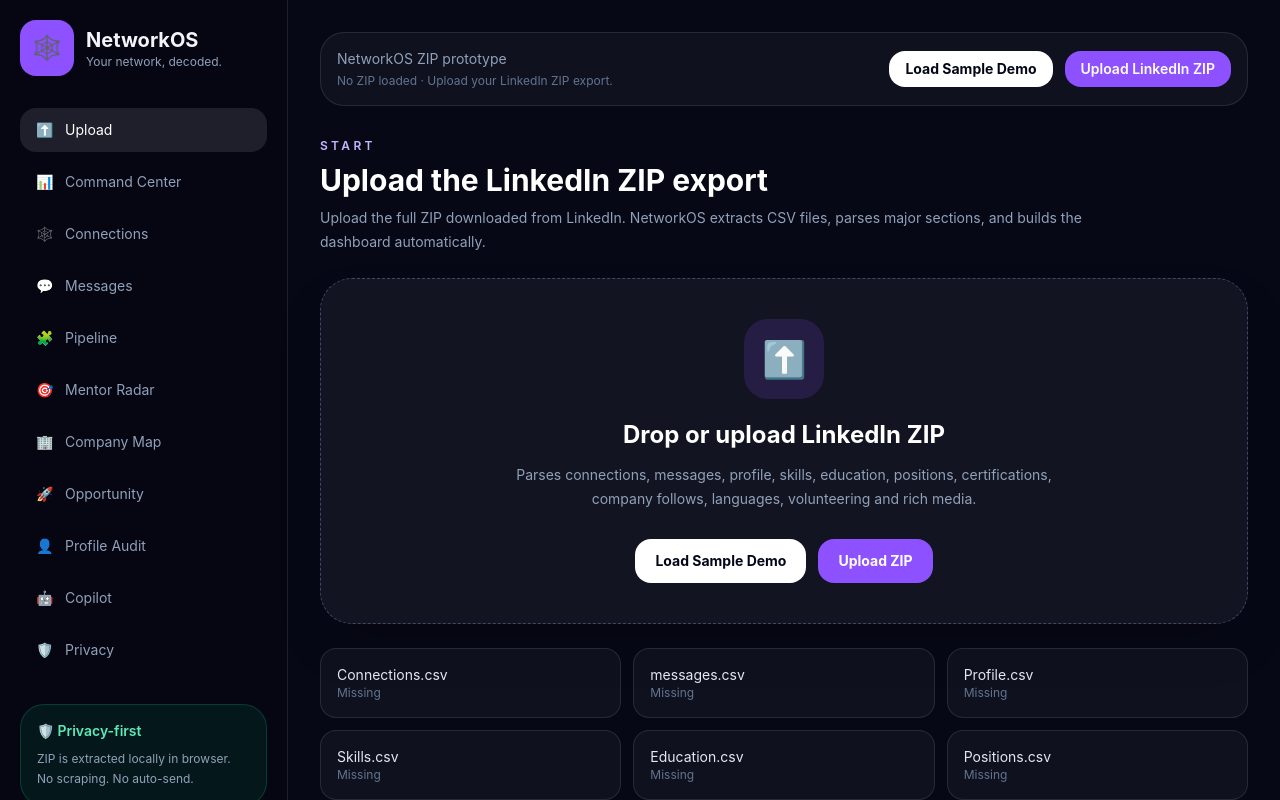
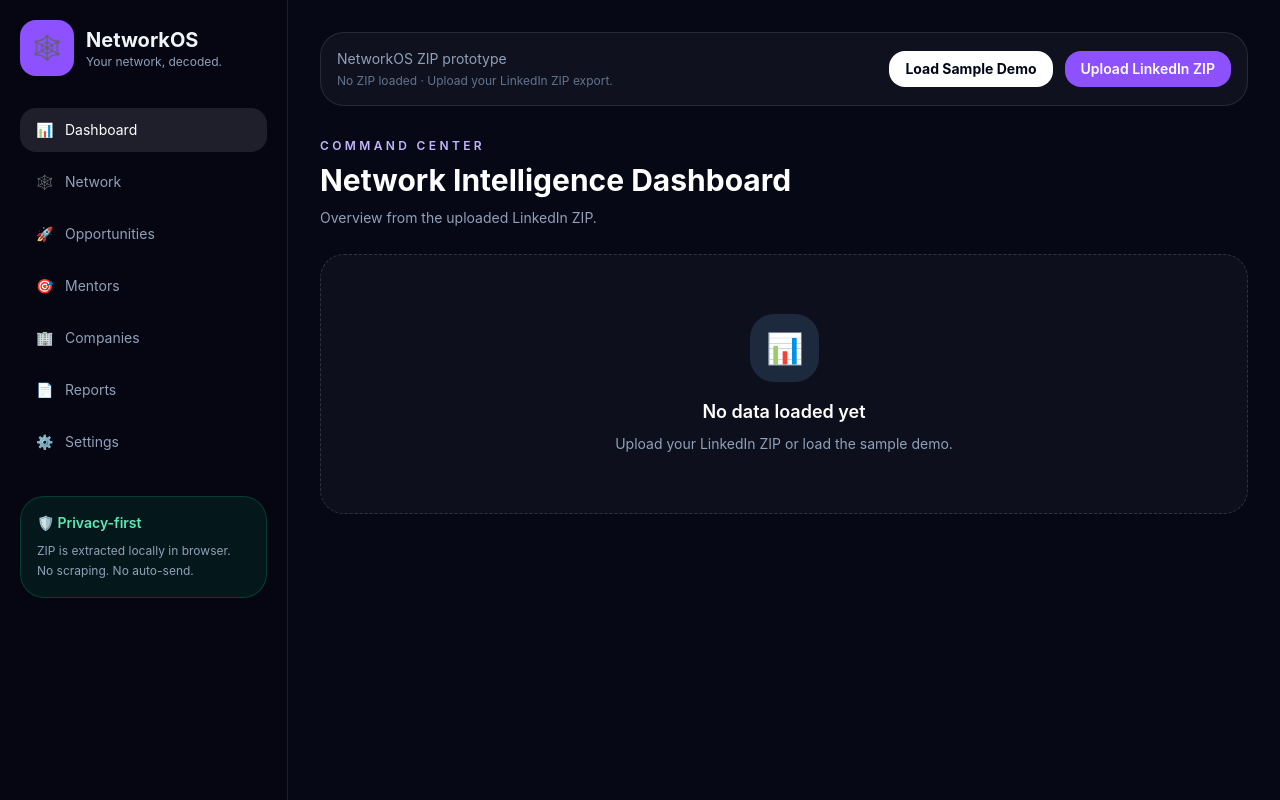
Before and after one commit to powaromkar691-del/network_os, a React (Vite) app: page / in a window 1280 px wide. Shown: the top 800 px of the page. Built offline with nearby package versions, Linux system fonts and the light colour scheme.

Commit message:
refactor: consolidate network tools into network hub

```diff
--- a/src/App.jsx
+++ b/src/App.jsx
@@ -1,3 +1,6 @@
+import NetworkView from "./views/NetworkView";
+import ReportsView from "./views/ReportsView";
+import SettingsView from "./views/SettingsView";
 import { useMemo, useState } from "react";
 
 import {
@@ -49,8 +52,7 @@
 }
 
 export default function App() {
-  const [active, setActive] = useState("upload");
-
+  const [active, setActive] = useState("dashboard");
   const [connections, setConnections] = useState([]);
   const [messages, setMessages] = useState([]);
   const [files, setFiles] = useState([]);
@@ -294,17 +296,13 @@
   }
 
   const nav = [
-    ["upload", "Upload", "⬆️"],
-    ["dashboard", "Command Center", "📊"],
-    ["connections", "Connections", "🕸️"],
-    ["messages", "Messages", "💬"],
-    ["pipeline", "Pipeline", "🧩"],
-    ["mentor", "Mentor Radar", "🎯"],
-    ["company", "Company Map", "🏢"],
-    ["opportunity", "Opportunity", "🚀"],
-    ["profile", "Profile Audit", "👤"],
-    ["copilot", "Copilot", "🤖"],
-    ["privacy", "Privacy", "🛡️"]
+    ["dashboard", "Dashboard", "📊"],
+    ["network", "Network", "🕸️"],
+    ["opportunity", "Opportunities", "🚀"],
+    ["mentor", "Mentors", "🎯"],
+    ["company", "Companies", "🏢"],
+    ["reports", "Reports", "📄"],
+    ["settings", "Settings", "⚙️"]
   ];
 
   return (
@@ -420,46 +418,10 @@
             />
           )}
 
-          {active === "connections" && (
-            <ConnectionsView
-              connections={connections}
-              filteredConnections={filteredConnections}
-              domains={domains}
-              seniorities={seniorities}
-              query={query}
-              setQuery={setQuery}
-              domainFilter={domainFilter}
-              setDomainFilter={setDomainFilter}
-              seniorityFilter={seniorityFilter}
-              setSeniorityFilter={setSeniorityFilter}
-              showEmails={showEmails}
-              setShowEmails={setShowEmails}
-              setSelectedContactId={setSelectedContactId}
-              selectedContact={selectedContact}
-            />
-          )}
 
-          {active === "messages" && (
-            <MessagesView
-              messages={messages}
-              conversations={conversations}
-              activeConversation={activeConversation}
-              setSelectedConversation={setSelectedConversationId}
-              ownName={ownName}
-              setOwnName={setOwnName}
-              reclassifyMessagesWithName={reclassifyMessagesWithName}
-              showMessages={showMessages}
-              setShowMessages={setShowMessages}
-              metrics={metrics}
-            />
-          )}
 
-          {active === "pipeline" && (
-            <PipelineView
-              connections={connections}
-              pipelineColumns={pipelineColumns}
-            />
-          )}
+
+
 
           {active === "mentor" && (
             <MentorView mentorList={mentorList} />
@@ -494,6 +456,60 @@
           {active === "privacy" && (
             <PrivacyView />
           )}
+
+          {active === "network" && (
+            <NetworkView
+              ConnectionsComponent={
+                <ConnectionsView
+                  connections={connections}
+                  filteredConnections={filteredConnections}
+                  domains={domains}
+                  seniorities={seniorities}
+                  query={query}
+                  setQuery={setQuery}
+                  domainFilter={domainFilter}
+                  setDomainFilter={setDomainFilter}
+                  seniorityFilter={seniorityFilter}
+                  setSeniorityFilter={setSeniorityFilter}
+                  showEmails={showEmails}
+                  setShowEmails={setShowEmails}
+                  setSelectedContactId={setSelectedContactId}
+                  selectedContact={selectedContact}
+                />
+              }
+              MessagesComponent={
+                <MessagesView
+                  messages={messages}
+                  conversations={conversations}
+                  activeConversation={activeConversation}
+                  setSelectedConversation={setSelectedConversationId}
+                  ownName={ownName}
+                  setOwnName={setOwnName}
+                  reclassifyMessagesWithName={
+                    reclassifyMessagesWithName
+                  }
+                  showMessages={showMessages}
+                  setShowMessages={setShowMessages}
+                  metrics={metrics}
+                />
+              }
+              PipelineComponent={
+                <PipelineView
+                  connections={connections}
+                  pipelineColumns={pipelineColumns}
+                />
+              }
+            />
+          )}
+
+
+          {active === "reports" && (
+            <ReportsView />
+          )}
+
+          {active === "settings" && (
+            <SettingsView />
+          )}
         </main>
       </div>
     </div>
--- a/src/views/networkView.jsx
+++ b/src/views/networkView.jsx
@@ -1,3 +1,39 @@
-export default function NetworkView() {
-  return <div>Network View</div>;
+import { useState } from "react";
+
+export default function NetworkView({
+  ConnectionsComponent,
+  MessagesComponent,
+  PipelineComponent
+}) {
+  const [tab, setTab] = useState("connections");
+
+  const tabs = [
+    ["connections", "Connections"],
+    ["messages", "Messages"],
+    ["pipeline", "Pipeline"]
+  ];
+
+  return (
+    <section>
+      <div className="mb-6 flex gap-3">
+        {tabs.map(([id, label]) => (
+          <button
+            key={id}
+            onClick={() => setTab(id)}
+            className={
+              tab === id
+                ? "rounded-2xl bg-violet-500 px-5 py-3 text-sm font-semibold text-white"
+                : "rounded-2xl border border-white/10 px-5 py-3 text-sm text-slate-300"
+            }
+          >
+            {label}
+          </button>
+        ))}
+      </div>
+
+      {tab === "connections" && ConnectionsComponent}
+      {tab === "messages" && MessagesComponent}
+      {tab === "pipeline" && PipelineComponent}
+    </section>
+  );
 }
```
